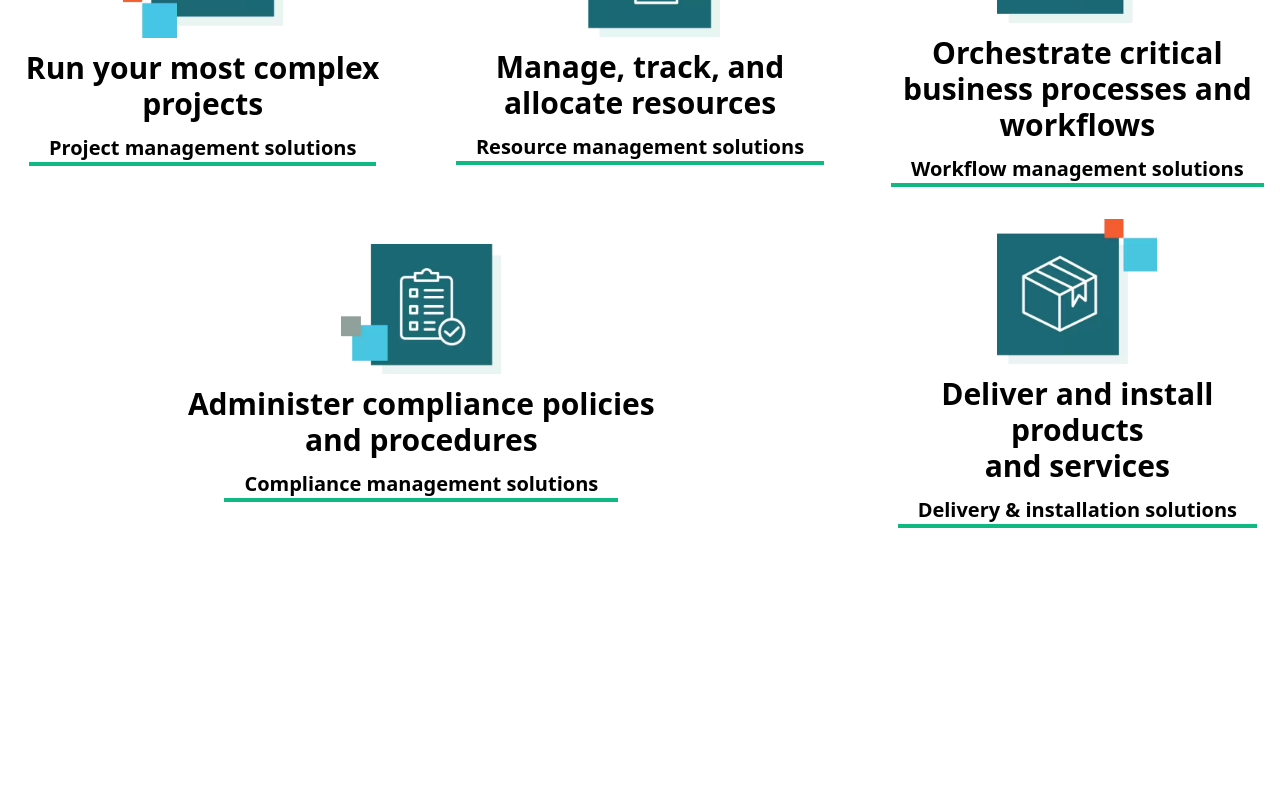
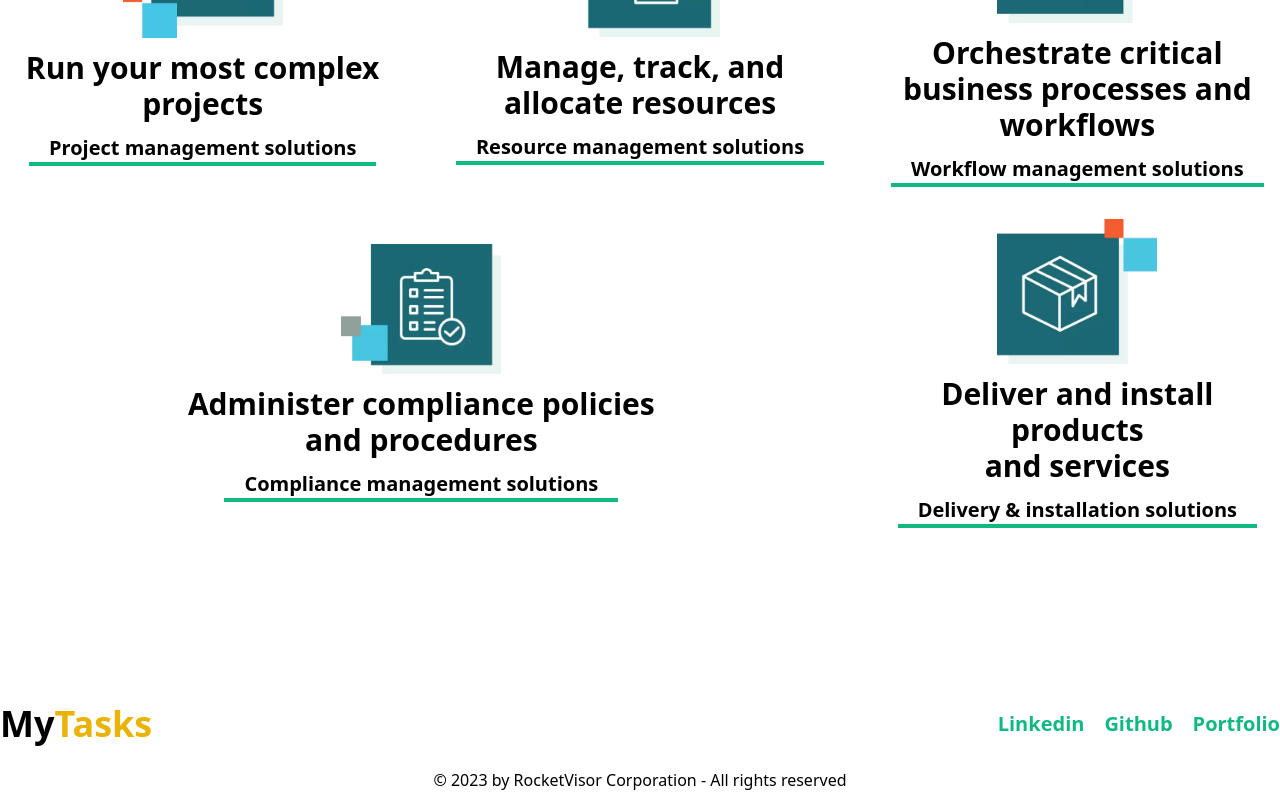
Before and after one commit to Radiat09/Practise-job-task, a React (Vite) app: page / in a window 1280 px wide. Shown: the part 1108-1908 px from the top of the page. Before the commit the page ends 1796 px from the top, so only its background shows below. Built offline with nearby package versions, Linux system fonts and the light colour scheme.

Commit message:
added footer

```diff
--- a/src/MainLayout/MainLayout.jsx
+++ b/src/MainLayout/MainLayout.jsx
@@ -2,6 +2,7 @@ import { Outlet } from "react-router-dom";
 import Navbar from "../shared/Navbar";
 import Sidebar from "../shared/Sidebar";
 import { useState } from "react";
+import Footer from "../shared/Footer";
 
 const MainLayout = () => {
   const [showSideBar, setShowSidebar] = useState(false);
@@ -18,6 +19,9 @@ const MainLayout = () => {
         </div>
       </div>
       <Outlet />
+      <div>
+        <Footer />
+      </div>
     </>
   );
 };
--- /dev/null
+++ b/src/shared/Footer.jsx
@@ -0,0 +1,46 @@
+import { Link } from "react-router-dom";
+
+const Footer = () => {
+  return (
+    <>
+      <div className="max-w-7xl mx-auto flex justify-between items-center py-4">
+        <div className="flex justify-end text-4xl font-extrabold">
+          <Link to="/">
+            My<span className="text-yellow-500">Tasks</span>
+          </Link>
+        </div>
+        <div className="flex justify-start gap-5 text-xl  font-bold">
+          <a
+            target="_blank"
+            rel="noreferrer"
+            className="text-emerald-500 hover:text-emerald-700 transition-colors duration-500"
+            href="www.linkedin.com/in/radiat-hossain-ridoy0"
+          >
+            Linkedin
+          </a>
+          <a
+            target="_blank"
+            rel="noreferrer"
+            className="text-emerald-500 hover:text-emerald-700 transition-colors duration-500"
+            href="https://github.com/Radiat09"
+          >
+            Github
+          </a>
+          <a
+            target="_blank"
+            rel="noreferrer"
+            className="text-emerald-500 hover:text-emerald-700 transition-colors duration-500"
+            href="https://ridoy-frontend-developer.netlify.app/"
+          >
+            Portfolio
+          </a>
+        </div>
+      </div>
+      <div className="py-2 text-center">
+        <p>© 2023 by RocketVisor Corporation - All rights reserved</p>
+      </div>
+    </>
+  );
+};
+
+export default Footer;
```
